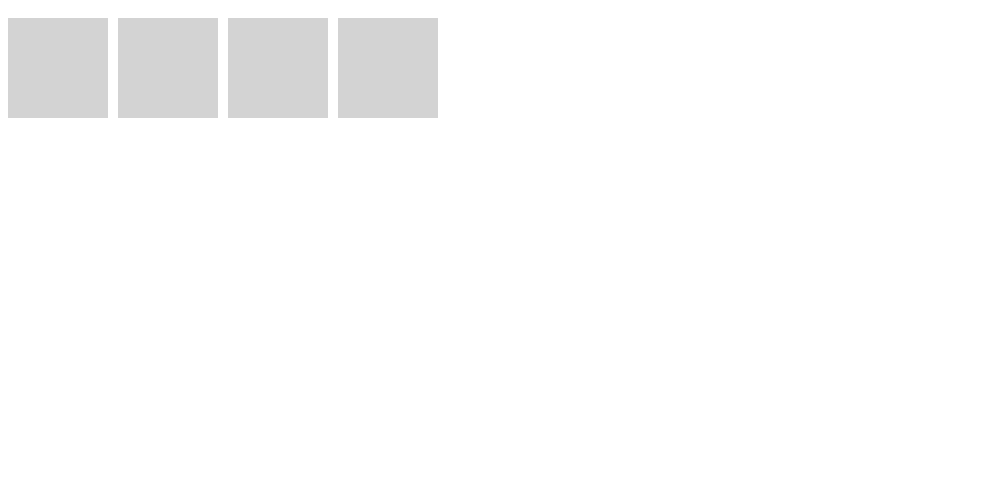
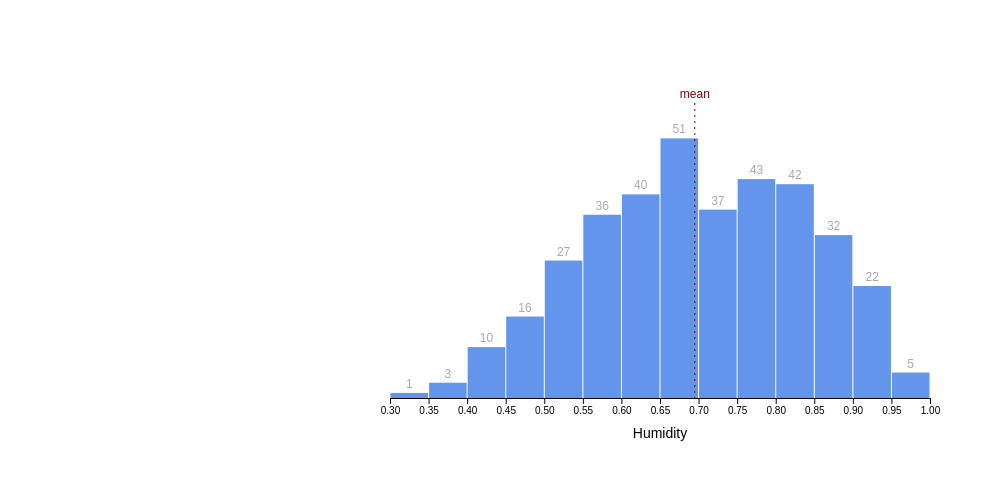
Before and after one commit to subh3ndu/fullstack-d3, a website built with Vite: page index.html in a window 1280 px wide. Shown: the whole page, without its empty margins (0-995 px from the left). Built offline with nearby package versions, Linux system fonts and the light colour scheme.

Commit message:
histogram tooltip added

```diff
--- a/chart.js
+++ b/chart.js
@@ -1,45 +1,161 @@
-import * as d3 from 'd3';
+import * as d3 from "d3";
 
-async function createEvent() {
-  const rectColors = [
-    'yellowgreen',
-    'cornflowerblue',
-    'seagreen',
-    'slateblue',
-  ]
+async function drawBars(metrics) {
+  //#region 1. Access data
+  const dataset = await d3.json("./my_weather_data.json")
 
-  const rects = d3.select('#svg')
-    .append('svg')
-      .attr('width', window.innerWidth)
-      .attr('height', window.innerHeight)
-    .selectAll('.rect')
-    .data(rectColors)
-    .join('rect')
-      .attr('width', 100)
-      .attr('height', 100)
-      .attr('x', (d, i) => i * 110)
-      .attr('y', 10)
-      .attr('fill', 'lightGray')
+  const metricAccessor = d => d[metrics]
+  const yAccessor = d => d.length
+  //#endregion
 
-  rects.on('mouseenter', (e, d) => {
-    const selection = d3.select(e.currentTarget);
-    selection.attr('fill', d => d)
-  })
+  //#region 2. Create chart dimensions
+  const width = 600
+  let dimensions = {
+    width: width,
+    height: width * 0.6,
+    margin: {
+      top: 30,
+      right: 10,
+      bottom: 50,
+      left: 50,
+    },
+  }
+  dimensions.boundedWidth = dimensions.width
+    - dimensions.margin.left
+    - dimensions.margin.right
+  dimensions.boundedHeight = dimensions.height
+    - dimensions.margin.top
+    - dimensions.margin.bottom
+  //#endregion
 
-  rects.on('mouseleave', (e, d) => {
-    const selection = d3.select(e.currentTarget)
-    selection.attr('fill', 'lightGray')
-  })
+  //#region 3. Draw canvas
+  const wrapper = d3.select("#wrapper")
+    .append("svg")
+      .attr("width", dimensions.width)
+      .attr("height", dimensions.height)
 
-  setTimeout(() => {
-    console.log('hi')
+  const bounds = wrapper.append("g")
+      .style("transform", `translate(${
+        dimensions.margin.left
+      }px, ${
+        dimensions.margin.top
+      }px)`)
+  //#endregion
 
-    rects.dispatch('mouseleave')
+  //#region 4. Create scales
+  const xScale = d3.scaleLinear()
+    .domain(d3.extent(dataset, metricAccessor))
+    .range([0, dimensions.boundedWidth])
+    .nice()
 
-    rects.on('mouseenter', null);
-    rects.on('mouseleave', null);
+  const binsGenerator = d3.bin()
+    .domain(xScale.domain())
+    .value(metricAccessor)
+    .thresholds(12)
 
-  }, 3000);
+  const bins = binsGenerator(dataset)
+
+  const yScale = d3.scaleLinear()
+    .domain([0, d3.max(bins, yAccessor)])
+    .range([dimensions.boundedHeight, 0])
+    .nice()
+  //#endregion
+
+  //#region 5. Draw data
+  const binsGroup = bounds.append("g")
+
+  const binGroups = binsGroup.selectAll("g")
+    .data(bins)
+    .join("g")
+
+  const barPadding = 1
+  const barRects = binGroups
+      .attr('class', 'bin')
+      .append("rect")
+      .attr("x", d => xScale(d.x0) + barPadding / 2)
+      .attr("y", d => yScale(yAccessor(d)))
+      .attr("width", d => d3.max([
+        0,
+        xScale(d.x1) - xScale(d.x0) - barPadding
+      ]))
+      .attr("height", d => dimensions.boundedHeight
+        - yScale(yAccessor(d))
+      )
+      .attr("fill", "cornflowerblue")
+
+  const barText = binGroups.filter(yAccessor)
+    .append("text")
+      .attr("x", d => xScale(d.x0) + (xScale(d.x1) - xScale(d.x0)) / 2)
+      .attr("y", d => yScale(yAccessor(d)) - 5)
+      .text(yAccessor)
+      .style("text-anchor", "middle")
+      .attr("fill", "darkgrey")
+      .style("font-size", "12px")
+      .style("font-family", "sans-serif")
+
+  const mean = d3.mean(dataset, metricAccessor)
+  const meanLine = bounds.append("line")
+      .attr("x1", xScale(mean))
+      .attr("x2", xScale(mean))
+      .attr("y1", -15)
+      .attr("y2", dimensions.boundedHeight)
+      .attr("stroke", "maroon")
+      .attr("stroke-dasharray", "2px 4px")
+
+  const meanLabel = bounds.append("text")
+      .attr("x", xScale(mean))
+      .attr("y", -20)
+      .text("mean")
+      .attr("fill", "maroon")
+      .style("font-size", "12px")
+      .style("text-anchor", "middle")
+  //#endregion
+
+  //#region 6. Draw peripherals
+  const xAxisGenerator = d3.axisBottom()
+    .scale(xScale)
+
+  const xAxis = bounds.append("g")
+    .call(xAxisGenerator)
+      .style("transform", `translateY(${dimensions.boundedHeight}px)`)
+
+  const xAxisLabel = xAxis.append("text")
+      .attr("x", dimensions.boundedWidth / 2)
+      .attr("y", dimensions.margin.bottom - 10)
+      .attr("fill", "black")
+      .style("font-size", "1.4em")
+      .text(metrics)
+      .style("text-transform", "capitalize")
+  //#endregion
+
+  //#region 7. Create interactions
+  const tooltip = d3.select('#tooltip')
+
+  binGroups
+    .on('mouseenter', onMouseEnter)
+    .on('mouseleave', onMouseLeave);
+
+  function onMouseEnter(event, d) {
+    tooltip.style('opacity', 1)
+    tooltip.select('#range').text([d.x0, d.x1].join(' - '))
+    tooltip.select('#count').text(d.length)
+
+    const x = xScale(d.x0) + barPadding * 2
+    + (xScale(d.x1) - xScale(d.x0)) / 2
+    + dimensions.margin.left;
+    const y = yScale(yAccessor(d)) + dimensions.margin.top;
+
+    tooltip.style('transform', `translate(
+      calc(-50% + ${x}px),
+      calc(-100% + ${y}px)
+    )`)
+  }
+
+  function onMouseLeave(event, d) {
+    tooltip.style('opacity', 0)
+  }
+
+  //#endregion
 }
 
-createEvent();
+drawBars('humidity');
--- a/index.html
+++ b/index.html
@@ -8,7 +8,16 @@
     <title>D3.js</title>
   </head>
   <body>
-    <div id="svg"></div>
+    <div id="wrapper" class="wrapper">
+      <div id="tooltip" class="tooltip">
+        <div class="tooltip-range">
+          Humidity: <span id="range"></span>
+        </div>
+        <div class="tooltip-value">
+          <span id="count"></span> days
+        </div>
+      </div>
+    </div>
 
     <script type="module" src="/chart.js"></script>
   </body>
--- a/style.css
+++ b/style.css
@@ -1,14 +1,71 @@
-.freezing {
-    fill: #e0f3f3;
-  }
+.wrapper {
+    position: relative;
+}
 
-  .line {
-    fill: none;
-    stroke: #af9358;
-    stroke-width: 2;
-  }
-  .x-axis-label {
+.bin rect {
+    fill: cornflowerblue;
+}
+
+.bin:hover rect {
+    fill: purple;
+}
+
+.bin text {
+    text-anchor: middle;
+    fill: darkgrey;
+    font-size: 12px;
+    font-family: sans-serif;
+}
+
+.mean {
+    stroke: maroon;
+    stroke-dasharray: 2px 4px;
+}
+
+.x-axis-label {
     fill: black;
     font-size: 1.4em;
     text-transform: capitalize;
-  }
+}
+
+body {
+    display: flex;
+    justify-content: center;
+    padding: 5em 2em;
+    font-family: sans-serif;
+}
+
+.tooltip {
+    opacity: 0;
+    position: absolute;
+    top: -12px;
+    left: 0;
+    padding: 0.6em 1em;
+    background: #fff;
+    text-align: center;
+    border: 1px solid #ddd;
+    z-index: 10;
+    transition: all 0.2s ease-out;
+    pointer-events: none;
+}
+
+.tooltip:before {
+    content: '';
+    position: absolute;
+    bottom: 0;
+    left: 50%;
+    width: 12px;
+    height: 12px;
+    background: white;
+    border: 1px solid #ddd;
+    border-top-color: transparent;
+    border-left-color: transparent;
+    transform: translate(-50%, 50%) rotate(45deg);
+    transform-origin: center center;
+    z-index: 10;
+}
+
+.tooltip-range {
+    margin-bottom: 0.2em;
+    font-weight: 600;
+}
```
Also changed, not shown: chart-4.js (added, +45 -0 lines).
